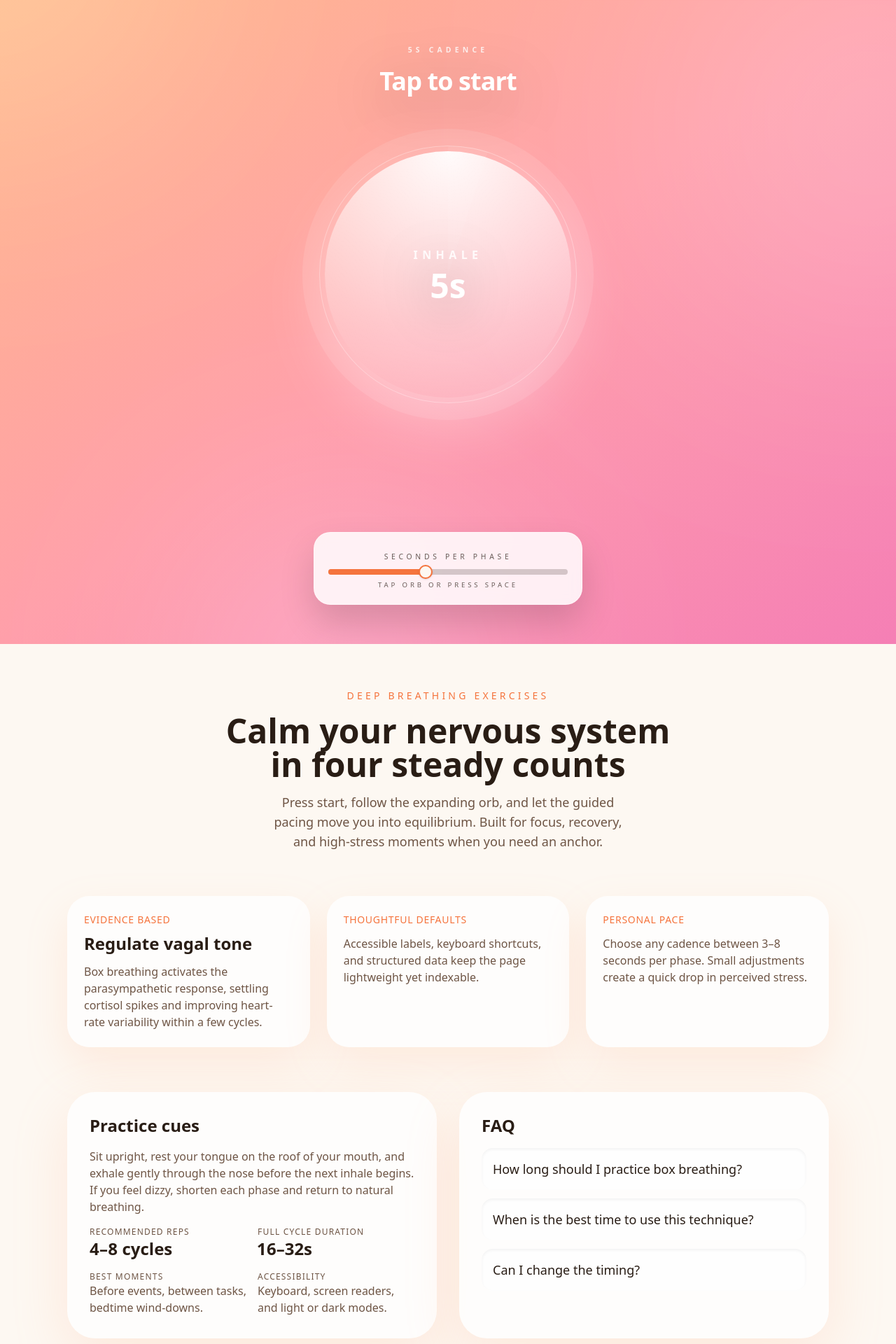
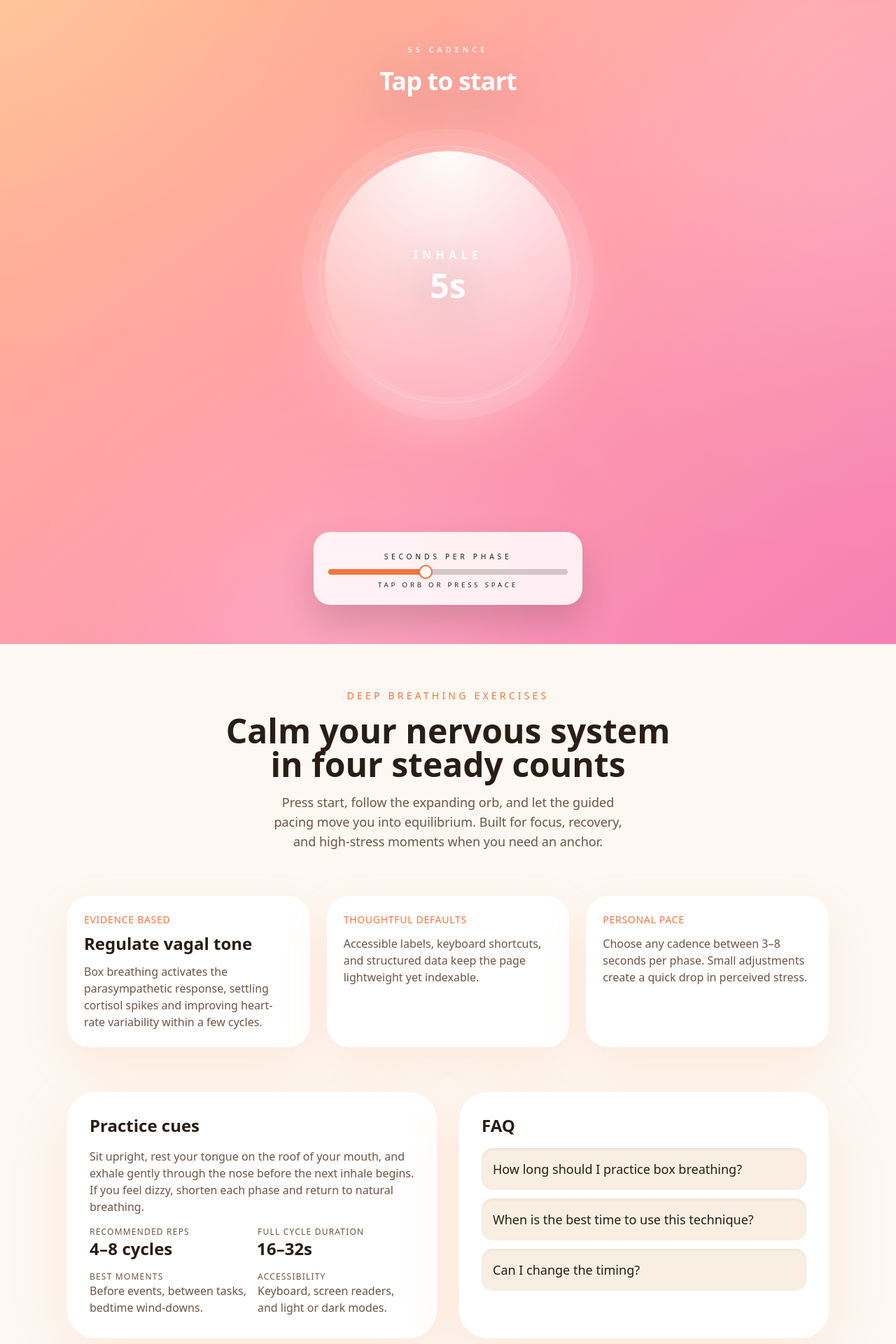
Before and after one commit to abiassi/deepbreathing, a Next.js app: page / in a window 1280 px wide. Shown: the top 1920 px of the page at 70% size. Built offline with nearby package versions, Linux system fonts and the light colour scheme.

Commit message:
update dark mode

```diff
--- a/src/app/page.tsx
+++ b/src/app/page.tsx
@@ -47,8 +47,8 @@ const faqSchema = {
 
 export default function HomePage() {
   return (
-    <main className="relative bg-gradient-to-b from-[#fff7ef] via-[#ffece2] to-[#fff9f3] h-screen pb-20">
-      <div aria-hidden className="pointer-events-none absolute inset-x-0 top-0 z-0 h-64 bg-[radial-gradient(circle_at_top,_rgba(255,166,120,0.35),_transparent_65%)]" />
+    <main className="relative bg-background h-screen pb-20">
+      <div aria-hidden className="pointer-events-none absolute inset-x-0 top-0 z-0 h-64 bg-[radial-gradient(circle_at_top,_rgba(255,166,120,0.35),_transparent_65%)] dark:bg-[radial-gradient(circle_at_top,_rgba(255,166,120,0.15),_transparent_65%)]" />
       <JsonLd data={[websiteSchema, faqSchema]} />
       <BreathingVisualizer />
 
@@ -65,21 +65,21 @@ export default function HomePage() {
         </section>
 
         <section className="grid gap-6 text-left lg:grid-cols-3">
-          <div className="rounded-[32px] bg-white/80 p-6 shadow-[0_25px_60px_rgba(255,170,130,0.18)]">
+          <div className="rounded-[32px] bg-card p-6 shadow-[0_25px_60px_rgba(255,170,130,0.18)] dark:shadow-[0_25px_60px_rgba(0,0,0,0.3)]">
             <p className="text-sm uppercase tracking-wider text-primary">Evidence based</p>
-            <h2 className="mt-2 text-2xl font-semibold text-foreground">Regulate vagal tone</h2>
+            <h2 className="mt-2 text-2xl font-semibold text-card-foreground">Regulate vagal tone</h2>
             <p className="mt-3 text-muted-foreground">
               Box breathing activates the parasympathetic response, settling cortisol spikes and improving heart-rate
               variability within a few cycles.
             </p>
           </div>
-          <div className="rounded-[32px] bg-white/80 p-6 shadow-[0_25px_60px_rgba(255,170,130,0.18)]">
+          <div className="rounded-[32px] bg-card p-6 shadow-[0_25px_60px_rgba(255,170,130,0.18)] dark:shadow-[0_25px_60px_rgba(0,0,0,0.3)]">
             <p className="text-sm uppercase tracking-wider text-primary">Thoughtful defaults</p>
             <p className="mt-3 text-muted-foreground">
               Accessible labels, keyboard shortcuts, and structured data keep the page lightweight yet indexable.
             </p>
           </div>
-          <div className="rounded-[32px] bg-white/80 p-6 shadow-[0_25px_60px_rgba(255,170,130,0.18)]">
+          <div className="rounded-[32px] bg-card p-6 shadow-[0_25px_60px_rgba(255,170,130,0.18)] dark:shadow-[0_25px_60px_rgba(0,0,0,0.3)]">
             <p className="text-sm uppercase tracking-wider text-primary">Personal pace</p>
             <p className="mt-3 text-muted-foreground">
               Choose any cadence between 3–8 seconds per phase. Small adjustments create a quick drop in perceived stress.
@@ -88,8 +88,8 @@ export default function HomePage() {
         </section>
 
         <section className="grid gap-8 lg:grid-cols-2">
-          <div className="space-y-4 rounded-[40px] bg-white/80 p-8 shadow-[0_25px_80px_rgba(255,170,130,0.2)]">
-            <h2 className="text-2xl font-semibold text-foreground">Practice cues</h2>
+          <div className="space-y-4 rounded-[40px] bg-card p-8 shadow-[0_25px_80px_rgba(255,170,130,0.2)] dark:shadow-[0_25px_80px_rgba(0,0,0,0.3)]">
+            <h2 className="text-2xl font-semibold text-card-foreground">Practice cues</h2>
             <p className="text-muted-foreground">
               Sit upright, rest your tongue on the roof of your mouth, and exhale gently through the nose before the next
               inhale begins. If you feel dizzy, shorten each phase and return to natural breathing.
@@ -97,11 +97,11 @@ export default function HomePage() {
             <dl className="grid gap-4 sm:grid-cols-2">
               <div>
                 <dt className="text-xs uppercase tracking-widest text-muted-foreground">Recommended reps</dt>
-                <dd className="text-2xl font-semibold text-foreground">4–8 cycles</dd>
+                <dd className="text-2xl font-semibold text-card-foreground">4–8 cycles</dd>
               </div>
               <div>
                 <dt className="text-xs uppercase tracking-widest text-muted-foreground">Full cycle duration</dt>
-                <dd className="text-2xl font-semibold text-foreground">16–32s</dd>
+                <dd className="text-2xl font-semibold text-card-foreground">16–32s</dd>
               </div>
               <div>
                 <dt className="text-xs uppercase tracking-widest text-muted-foreground">Best moments</dt>
@@ -113,11 +113,11 @@ export default function HomePage() {
               </div>
             </dl>
           </div>
-          <div className="space-y-4 rounded-[40px] bg-white/80 p-8 shadow-[0_25px_80px_rgba(255,170,130,0.2)]">
-            <h2 className="text-2xl font-semibold text-foreground">FAQ</h2>
+          <div className="space-y-4 rounded-[40px] bg-card p-8 shadow-[0_25px_80px_rgba(255,170,130,0.2)] dark:shadow-[0_25px_80px_rgba(0,0,0,0.3)]">
+            <h2 className="text-2xl font-semibold text-card-foreground">FAQ</h2>
             <div className="space-y-3">
               {faqs.map((faq) => (
-                <details key={faq.question} className="group rounded-2xl bg-white/70 p-4 shadow-inner">
+                <details key={faq.question} className="group rounded-2xl bg-muted p-4 shadow-inner">
                   <summary className="cursor-pointer list-none text-lg font-medium text-foreground">
                     {faq.question}
                   </summary>
--- a/src/components/breathing-visualizer.tsx
+++ b/src/components/breathing-visualizer.tsx
@@ -159,8 +159,8 @@ export function BreathingVisualizer() {
         </button>
       </div>
       <div className="flex justify-center pb-4 pt-40">
-        <div className="w-[min(90vw,24rem)] rounded-3xl border border-white/40 bg-white/85 p-5 text-center text-foreground shadow-[0_25px_50px_rgba(0,0,0,0.15)] backdrop-blur">
-          <Label htmlFor="seconds" className="text-[0.65rem] uppercase tracking-[0.45em] text-foreground/70">
+        <div className="w-[min(90vw,24rem)] rounded-3xl border border-white/40 dark:border-white/20 bg-white/85 dark:bg-card/90 p-5 text-center text-foreground shadow-[0_25px_50px_rgba(0,0,0,0.15)] dark:shadow-[0_25px_50px_rgba(0,0,0,0.4)] backdrop-blur">
+          <Label htmlFor="seconds" className="text-[0.65rem] uppercase tracking-[0.45em] text-foreground">
             Seconds per phase
           </Label>
           <div className="mt-2">
@@ -174,7 +174,7 @@ export function BreathingVisualizer() {
               aria-label="Seconds per phase"
             />
           </div>
-          <p className="mt-2 text-[0.6rem] uppercase tracking-[0.4em] text-foreground/70">Tap orb or press space</p>
+          <p className="mt-2 text-[0.6rem] uppercase tracking-[0.4em] text-foreground">Tap orb or press space</p>
         </div>
       </div>
     </AuroraBackground>
--- a/tailwind.config.ts
+++ b/tailwind.config.ts
@@ -1,7 +1,7 @@
 import type { Config } from "tailwindcss";
 
 const config: Config = {
-  darkMode: ["class"],
+  darkMode: "media",
   content: [
     "./src/app/**/*.{ts,tsx}",
     "./src/components/**/*.{ts,tsx}",
```
